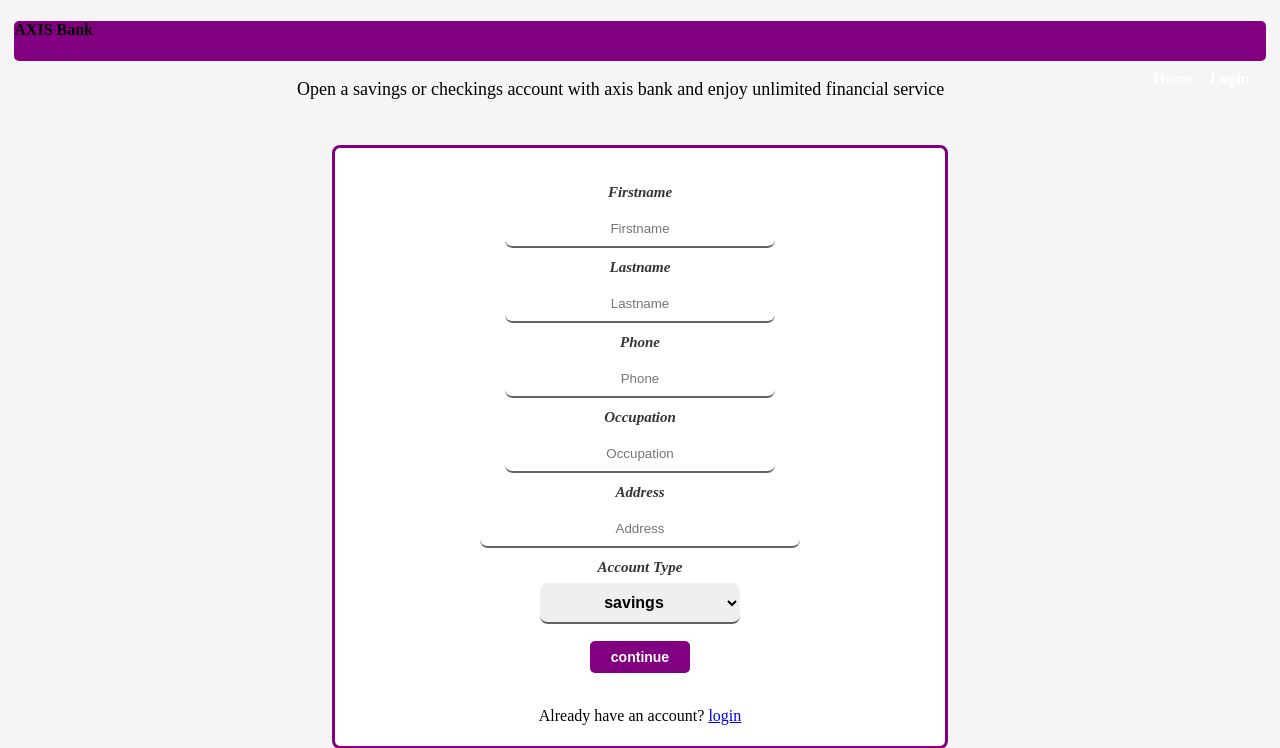
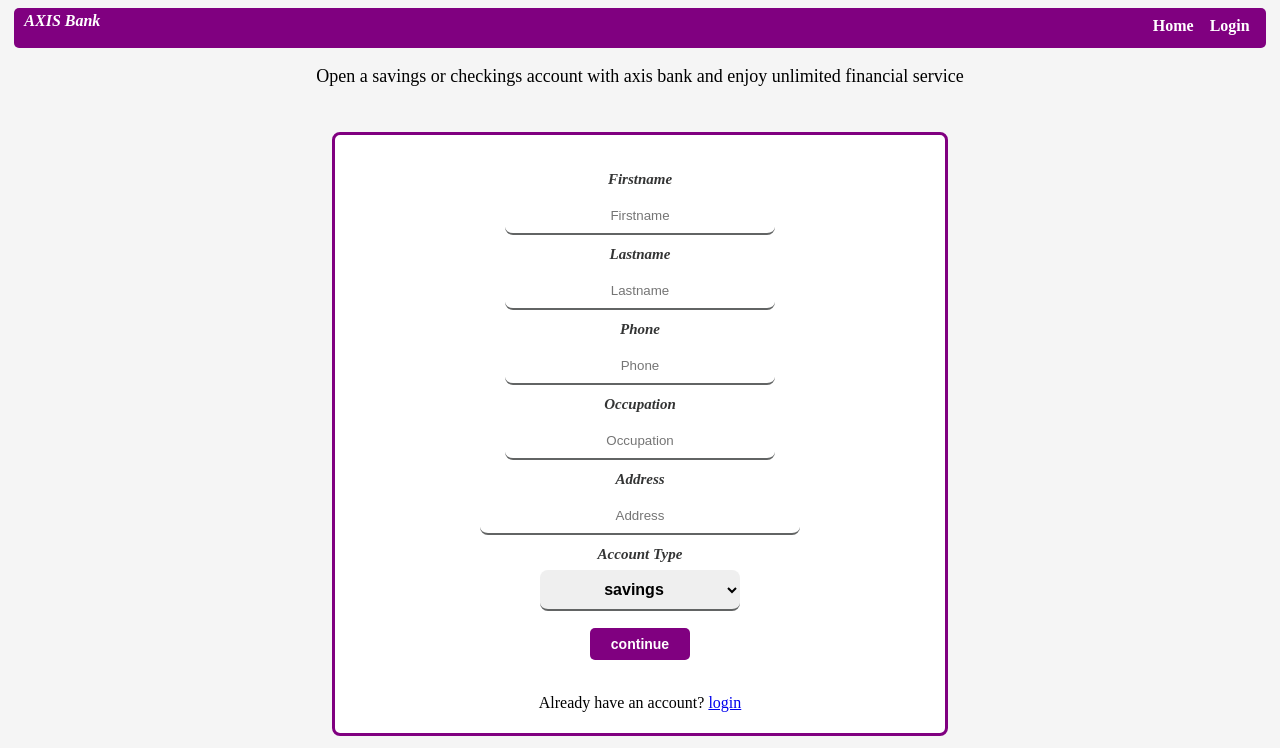
Before and after one commit to cletusola/bank, a Django app: page /account/join/register/ in a window 1280 px wide. Shown: the top 748 px of the page. Run offline with Django 4.2, Linux system fonts and the light colour scheme.

Commit message:
modified register.css

```diff
--- a/account/static/css/join/register.css
+++ b/account/static/css/join/register.css
@@ -10,7 +10,7 @@ body{
     background-color: purple;
 }
 
-.top-div h2{
+.top-div h4{
     margin-top: 4px;
     float: left;
     margin-left: 10px;
```
